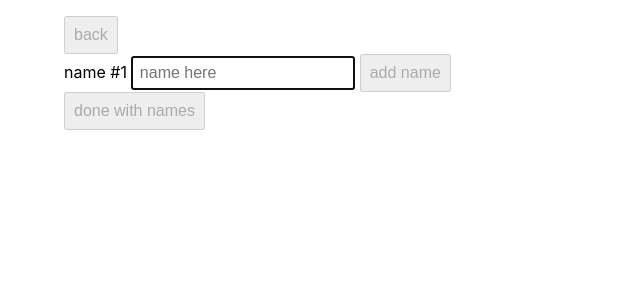
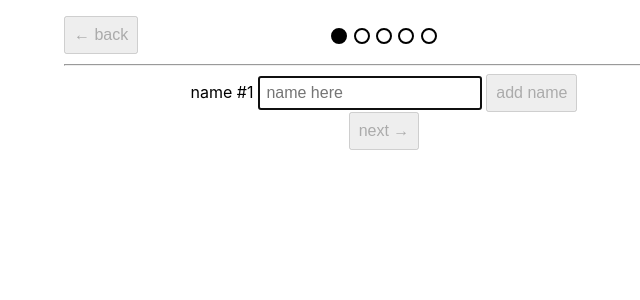
Before and after one commit to onsclom/bill-splitter, a Svelte app: page / in a window 1280 px wide. Shown: the top 300 px of the page, without its empty margins (256-896 px from the left). Built offline with nearby package versions, Linux system fonts and the light colour scheme.

Commit message:
Put progress indicator at top

```diff
--- a/src/App.svelte
+++ b/src/App.svelte
@@ -1,6 +1,7 @@
 <script>
   import { tick } from "svelte";
   import Flyable from "./lib/Flyable.svelte";
+  import ProgressIndicator from "./lib/ProgressIndicator.svelte";
 
   const states = {
     People: 0,
@@ -9,6 +10,7 @@
     Tip: 3,
     Done: 4,
   };
+  const stateNums = [0, 1, 2, 3, 4];
 
   let people = [];
   let state = states["People"];
@@ -121,11 +123,27 @@
   function removeItem(removedItem) {
     items = items.filter((item) => item != removedItem);
   }
+
+  function getStateString(state, num) {
+    if (state > num) return "done";
+    if (state == num) return "current";
+    else return "todo";
+  }
 </script>
 
 <main>
-  <button disabled={state == states.People} on:click={goBack}>back</button>
-  <br />
+  <button
+    disabled={state == states.People}
+    style="position: absolute"
+    on:click={goBack}>← back</button
+  >
+  <div class="topBar">
+    {#each stateNums as num}
+      <ProgressIndicator state={getStateString(state, num)} />
+    {/each}
+  </div>
+  <hr />
+  <div class="mainContent">
     {#if state == states.People}
       <Flyable {reverse}>
         <form on:submit|preventDefault={submitPerson} autocomplete="off">
@@ -139,8 +157,7 @@
           />
           <input type="submit" disabled={!curName} value="add name" />
         </form>
-      <button on:click={nextState} disabled={people.length < 2}
-        >done with names</button
+        <button on:click={nextState} disabled={people.length < 2}>next →</button
         >
         {#if people.length}
           <hr />
@@ -149,7 +166,7 @@
           <div>{people.length} people named</div>
         {/if}
         <ul id="name-ul">
-        {#each [...people].reverse() as person}
+          {#each [...people].reverse() as person (person)}
             <li>
               {person.name}
               <button type="button" on:click={() => removePerson(person.name)}
@@ -170,7 +187,7 @@
             inputmode="decimal"
             bind:value={subtotal}
           />
-        <input type="submit" disabled={!+subtotal} value="next" />
+          <input type="submit" disabled={!+subtotal} value="next →" />
         </form>
       </Flyable>
     {:else if state == states.Items}
@@ -182,7 +199,10 @@
             >
           {/if}
           <form on:submit|preventDefault={addItem} autocomplete="off">
-          <label for="item-price-input">item #{items.length + 1} costs $</label>
+            <label for="item-price-input"
+              >item #{items.length + 1} costs $</label
+            >
+            <br />
             <input
               autofocus
               id="item-price-input"
@@ -196,7 +216,7 @@
                 This item costs more than your remaining subtotal!
               </p>
             {/if}
-          <div>this item applies to:</div>
+            <div>select who pays for this:</div>
             <div>
               {#each people as person}
                 <button
@@ -236,12 +256,13 @@
           </form>
         {:else}
           <p>Nice! The items you added perfectly sum up.</p>
-        <button on:click={nextState}>next</button>
+          <button on:click={nextState}>next →</button>
         {/if}
         {#if items.length}
           <hr />
           <p>
-          Remaining subtotal: <strong>{formatMoney(remainingSubtotal)}</strong>
+            Remaining subtotal: <strong>{formatMoney(remainingSubtotal)}</strong
+            >
           </p>
         {/if}
         {#each items as item}
@@ -297,7 +318,7 @@
           <input
             disabled={+tipPercentage === NaN || +taxPercentage === NaN}
             type="submit"
-          value="next"
+            value="next →"
           />
         </form>
         <hr />
@@ -340,10 +361,28 @@
         <div>Total: {formatMoney(+subtotal + +taxTotal + +tipTotal)}</div>
       </Flyable>
     {/if}
+  </div>
 </main>
 
 <style>
   .error {
     color: #e22;
   }
+
+  .mainContent {
+    position: relative;
+  }
+
+  .topBar {
+    display: flex;
+    align-items: center;
+    justify-content: center;
+    height: 2.5rem;
+  }
+
+  ul {
+    list-style: none;
+    margin: 0;
+    padding: 0;
+  }
 </style>
--- a/src/app.css
+++ b/src/app.css
@@ -33,7 +33,7 @@ input[type=submit], button {
   padding: .5rem;
 }
 
-input[type=number] {
+input[inputmode=decimal] {
   max-width: 4rem;
 }
 
--- a/src/lib/Flyable.svelte
+++ b/src/lib/Flyable.svelte
@@ -12,6 +12,8 @@ out:fly="{{ x: (reverse?distance:-distance), duration: dur}}">
 
 <style>
   div {
-    position: absolute
+    position: absolute;
+    width: 100%;
+    text-align: center;
   }
 </style>
```
Lines whose indentation alone changed are shown as unchanged.
